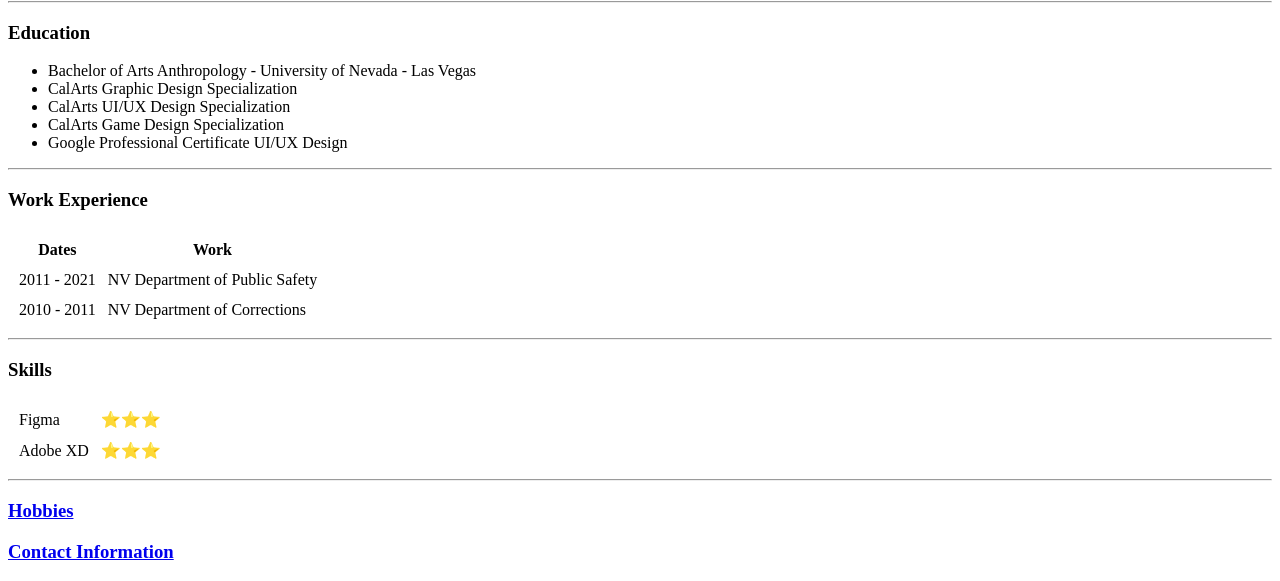
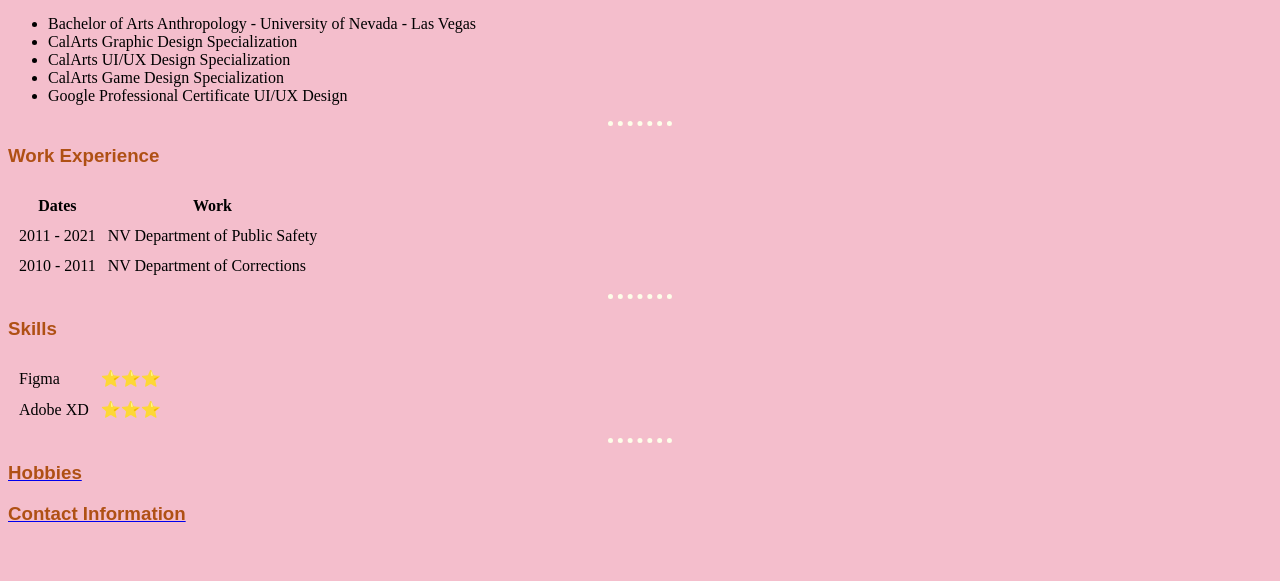
Before and after one commit to JemLapis5000/CV, a plain HTML site: page index.html in a window 1280 px wide. Shown: the part 341-922 px from the top of the page. After the commit the page ends 884 px from the top, so only its background shows below. Drawn offline with Linux system fonts and the light colour scheme.

Commit message:
Update index.html

```diff
--- a/index.html
+++ b/index.html
@@ -3,6 +3,7 @@
     <head>
     <meta charset="UTF-8">
         <title>Jessica's Personal Page</title>
+        <link rel="stylesheet" href="https://jemlapis5000.github.io/CV/styles.css">
     </head>
     <body>
         <table cellspacing="10">
```
